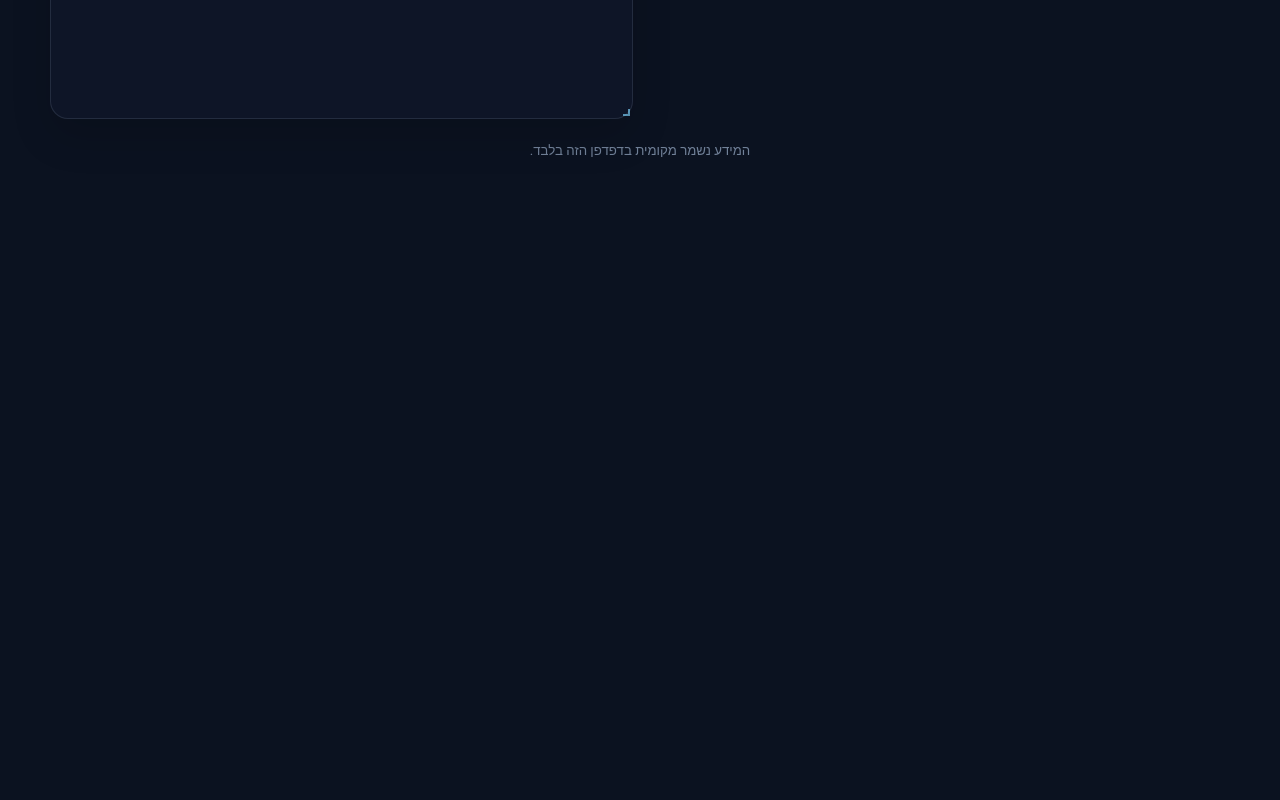
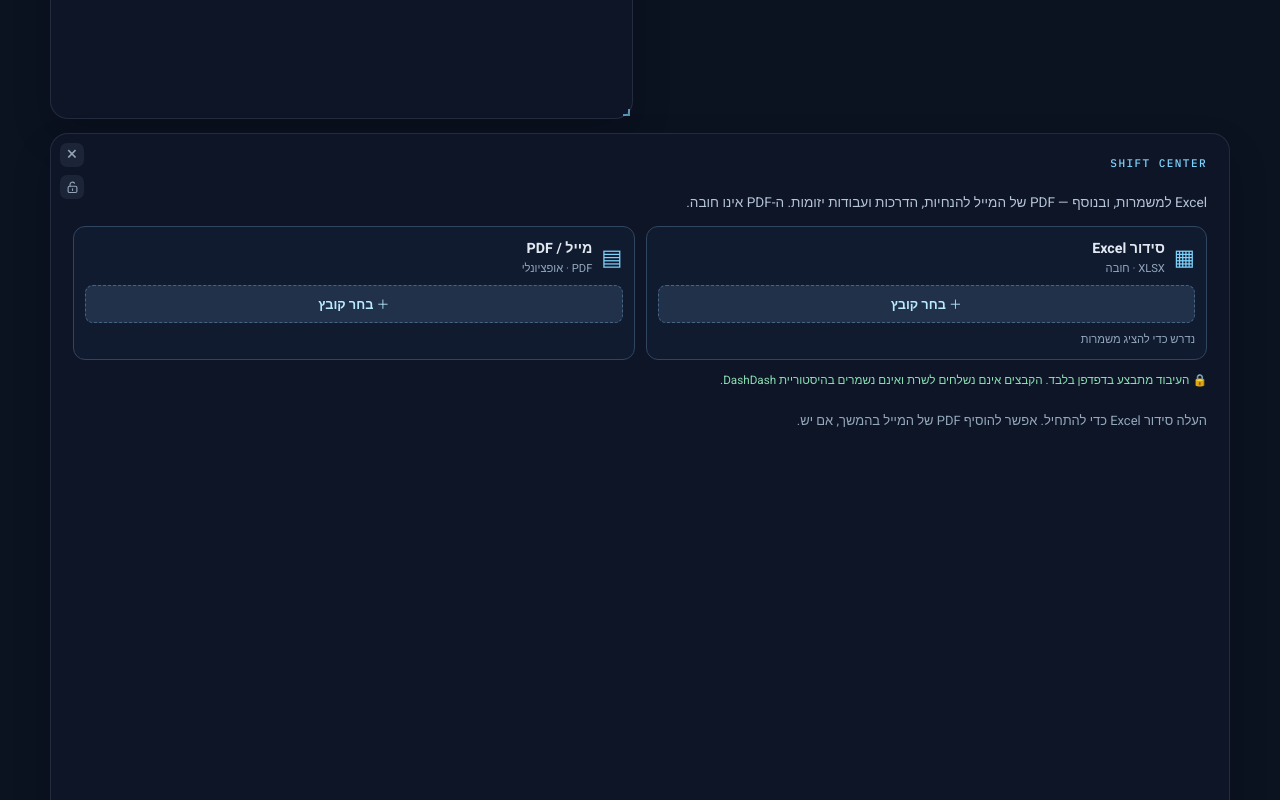
Before and after one commit to Dovshmi/DashDash, a React (Vite) app: page / in a window 1280 px wide. Shown: the part 2820-3620 px from the top of the page. Before the commit the page ends 3025 px from the top, so only its background shows below. Built offline with nearby package versions, Linux system fonts and the light colour scheme.

Commit message:
Register resizable work schedule widget in desktop and mobile DashDash

```diff
--- a/src/App.jsx
+++ b/src/App.jsx
@@ -10,6 +10,7 @@ import CommandsHelper from './CommandsHelper.jsx';
 import SubnetCalculator from './SubnetCalculator.jsx';
 import QuickShortcuts from './QuickShortcuts.jsx';
 import BackupControls from './BackupControls.jsx';
+import WorkSchedule from './WorkSchedule.jsx';
 import { singleNotebookWidgets } from './notebook-data.js';
 import { createDefaultDashboardLayout, formatAlertDuration, formatDuration, formatPersonalTotal, formatSessionDuration, keyboardTranslate, normalizeDashboardLayout, normalizeWidgetIds, removeHistoryItem, shouldSendPersonalTimeAlert, toDateKey } from './utils.js';
 
@@ -35,6 +36,7 @@ const WIDGETS = [
   { id: 'shortcuts', name: 'Quick Shortcuts', description: 'קיצורי דרך לאתרים' },
   { id: 'mac', name: 'MAC Lookup', description: 'בדיקת יצרן לפי IEEE' },
   { id: 'ports', name: 'Port Check', description: 'בדיקת פורטי TCP ציבוריים' },
+  { id: 'schedule', name: 'סידור עבודה ומשימות', description: 'Excel למשמרות · PDF אופציונלי' },
 ];
 const WIDGET_IDS = WIDGETS.map((widget) => widget.id);
 const DASHBOARD_LAYOUT = [
@@ -47,6 +49,7 @@ const DASHBOARD_LAYOUT = [
   { i: 'mac', x: 0, y: 40, w: 6, h: 12, minW: 4, minH: 8 },
   { i: 'ports', x: 6, y: 40, w: 6, h: 12, minW: 4, minH: 8 },
   { i: 'shortcuts', x: 0, y: 52, w: 6, h: 12, minW: 4, minH: 8 },
+  { i: 'schedule', x: 0, y: 64, w: 12, h: 18, minW: 5, minH: 12 },
 ];
 
 const MOBILE_WIDGET_IDS = ['timer', 'notes', 'drawing'];
@@ -60,6 +63,7 @@ const MOBILE_DASHBOARD_LAYOUT = [
   { i: 'mac', x: 0, y: 78, w: 4, h: 12, minW: 1, minH: 8 },
   { i: 'ports', x: 0, y: 90, w: 4, h: 12, minW: 1, minH: 8 },
   { i: 'shortcuts', x: 0, y: 102, w: 4, h: 12, minW: 1, minH: 8 },
+  { i: 'schedule', x: 0, y: 114, w: 4, h: 20, minW: 1, minH: 12 },
 ];
 
 const DEFAULT_TIMER_PRESETS = [
@@ -479,6 +483,7 @@ export default function App() {
       {currentWidgetIds.includes('shortcuts') && <div key="shortcuts" data-widget-id="shortcuts" className="dashboard-widget"><button className="widget-remove" onClick={() => removeWidget('shortcuts')} aria-label="הסר קיצורי דרך" title="הסר כלי">×</button><QuickShortcuts /></div>}
       {currentWidgetIds.includes('mac') && <div key="mac" data-widget-id="mac" className="dashboard-widget"><button className="widget-remove" onClick={() => removeWidget('mac')} aria-label="הסר בדיקת MAC" title="הסר כלי">×</button><MacCheck /></div>}
       {currentWidgetIds.includes('ports') && <div key="ports" data-widget-id="ports" className="dashboard-widget"><button className="widget-remove" onClick={() => removeWidget('ports')} aria-label="הסר בדיקת פורטים" title="הסר כלי">×</button><PortCheck /></div>}
+      {currentWidgetIds.includes('schedule') && <div key="schedule" data-widget-id="schedule" className="dashboard-widget"><button className="widget-remove" onClick={() => removeWidget('schedule')} aria-label="הסר סידור עבודה" title="הסר כלי">×</button><WorkSchedule /></div>}
       </ReactGridLayout>}
     </div>
     <footer>המידע נשמר מקומית בדפדפן הזה בלבד.</footer>
```
